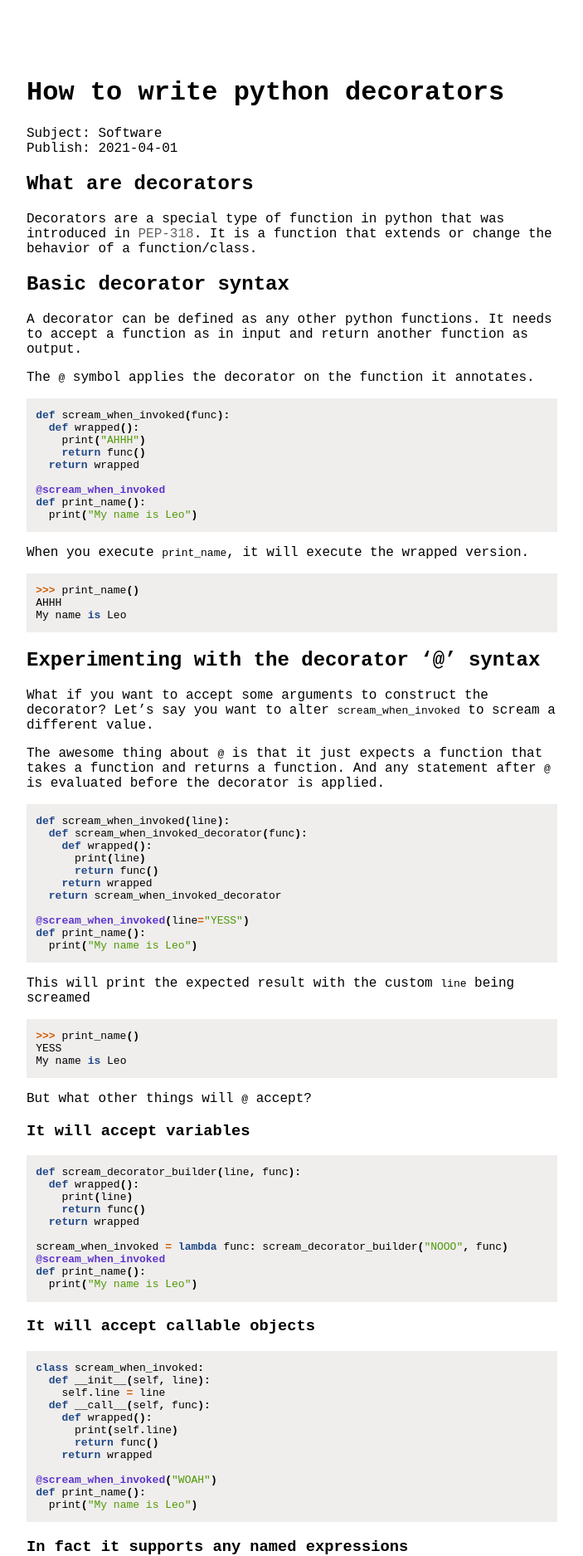
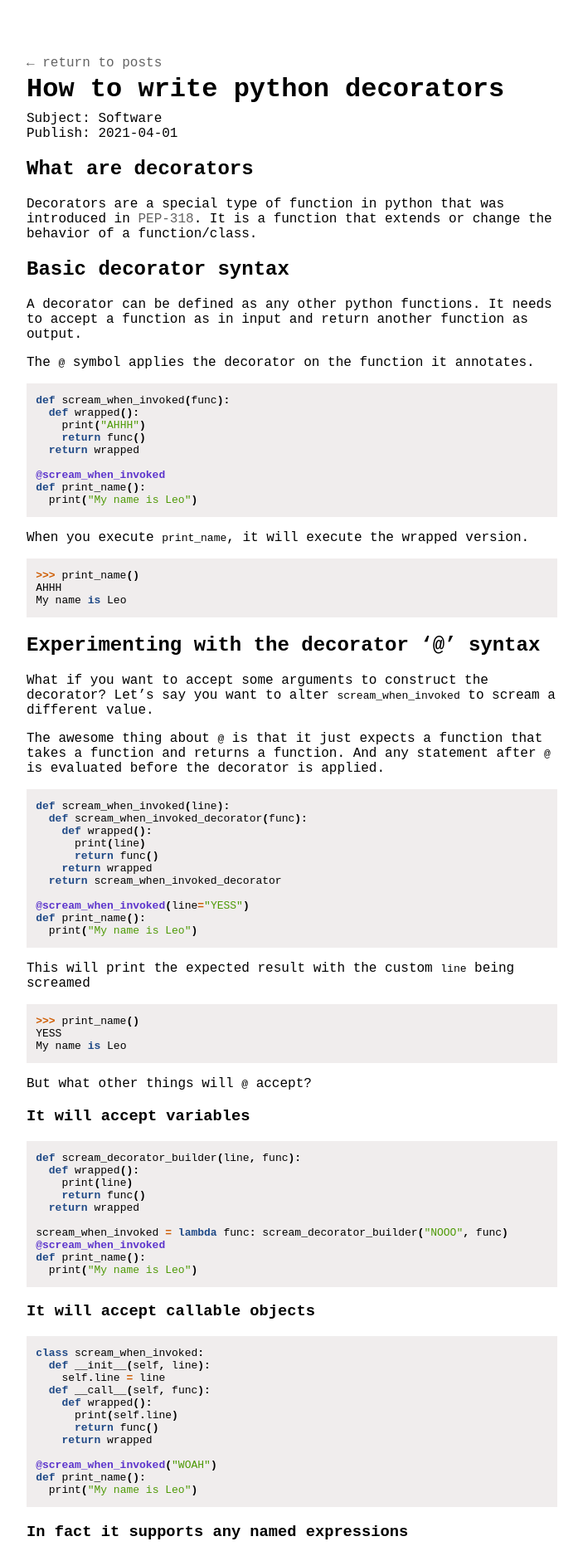
Before and after one commit to leoxlin/blog, a Jekyll site: the page built from _posts/2021-04-01-how-to-write-python-decorators.md, in a window 1280 px wide. Shown: the top 1875 px of the page at 83% size, without its empty margins (288-991 px from the left). Built offline with Jekyll 4.4.1, drawn with Linux system fonts in a browser that asks for light colours.

Commit message:
Add return to posts button

```diff
--- a/_layouts/post.html
+++ b/_layouts/post.html
@@ -2,7 +2,10 @@
 layout: default
 ---
 
-<h1>{{ page.title }}</h1>
+<div class='title'>
+  <a href='{{site.url}}/'>← return to posts</a>
+  <h1>{{ page.title }}</h1>
+</div>
 
 <ul>
   <li>Subject: {{ page.subject }}</li>
--- a/assets/css/main.css
+++ b/assets/css/main.css
@@ -28,6 +28,10 @@ a:hover {
 hr {
   text-align: center;
   border: 0;
+}
+
+.title {
+  line-height: 60%;
 }
 
 .highlight {
```
